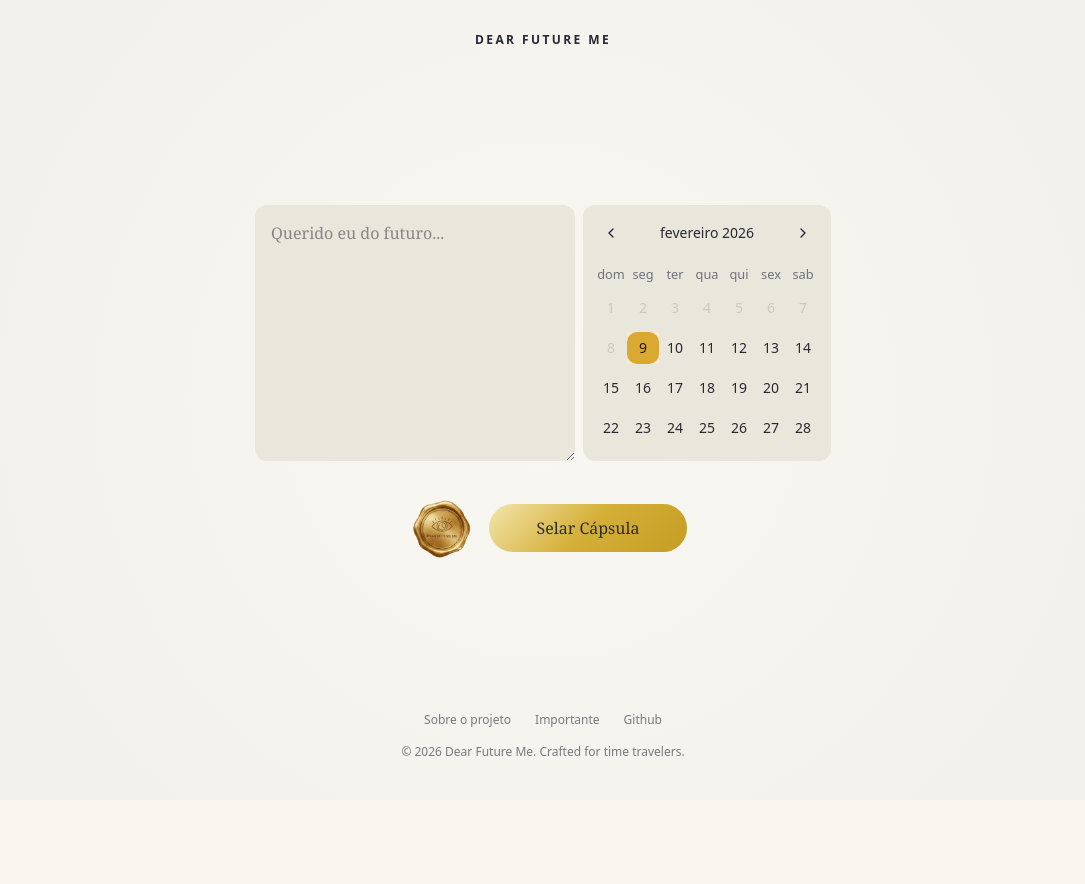
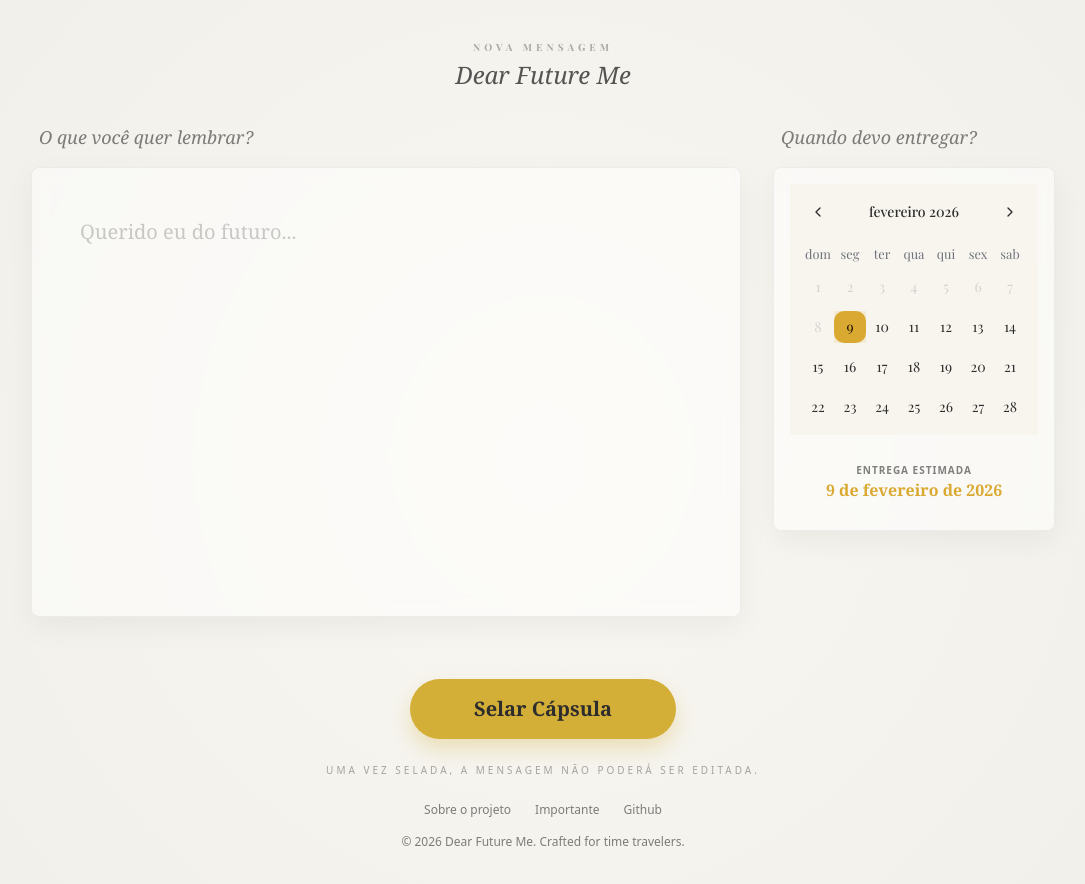
Before and after one commit to CarlosEduts/dear-future-me-client, a Next.js app: page /capsule in a window 1280 px wide. Shown: the top 884 px of the page, without its empty margins (97-1182 px from the left). Before the commit the page ends 800 px from the top, so only its background shows below. Built offline with nearby package versions, Linux system fonts and the light colour scheme; a web font is replaced by a local one.

Commit message:
refactor: redesenhar interface da página de criação de cartas

```diff
--- a/app/capsule/page.tsx
+++ b/app/capsule/page.tsx
@@ -9,43 +9,99 @@
 export default function Capsule() {
   const [date, setDate] = useState<Date | undefined>(new Date());
   return (
-    <div className=" w-full min-h-dvh flex flex-col items-center justify-between py-8 pb-4 px-6 paper-texture">
-      <span className="text-xs font-bold uppercase tracking-[0.2em] mb-10">
+    <div className="w-full min-h-dvh flex flex-col items-center justify-between py-10 px-6 bg-[#F9F7F2] bg-[radial-gradient(circle_at_center,#F9F7F2_0%,#F0EFE9_100%)] text-[#2D2D2D] relative overflow-hidden">
+      {/* Branding Minimalista */}
+      <header className="z-10 text-center mb-8">
+        <span className="text-[10px] font-sans font-bold uppercase tracking-[0.4em] text-black/30 mb-1 block">
+          Nova Mensagem
+        </span>
+        <h2 className="font-serif text-2xl italic opacity-80">
           Dear Future Me
-      </span>
+        </h2>
+      </header>
 
-      <form action="" className="flex flex-col gap-6 items-center">
-        <div className="flex gap-2 flex-col md:flex-row">
+      <form
+        action=""
+        className="z-10 w-full max-w-5xl flex flex-col items-center gap-10"
+      >
+        <div className="w-full flex flex-col lg:flex-row gap-8 items-start justify-center">
+          {/* Carta */}
+          <div className="w-full lg:flex-1 flex flex-col gap-4">
+            <label
+              htmlFor="message"
+              className="font-serif italic text-lg opacity-60 ml-2"
+            >
+              O que você quer lembrar?
+            </label>
+            <div className="relative group">
               <textarea
                 name="message"
                 id="message"
-            className="w-80 min-h-64 p-4 border rounded-lg bg-[#E9E7DB] border-none font-serif"
+                className="w-full min-h-112.5 p-8 md:p-12 bg-white/50 backdrop-blur-sm border border-black/5 rounded-sm shadow-[0_10px_30px_rgba(0,0,0,0.05)] font-serif text-xl leading-relaxed placeholder:text-black/20 focus:outline-none focus:ring-2 focus:ring-primary/20 transition-all resize-none"
                 placeholder="Querido eu do futuro..."
               ></textarea>
+            </div>
+          </div>
 
+          {/* Calendário */}
+          <div className="w-full lg:w-auto flex flex-col gap-4">
+            <label className="font-serif italic text-lg opacity-60 ml-2">
+              Quando devo entregar?
+            </label>
+            <div className="bg-white/50 backdrop-blur-sm p-4 rounded-sm border border-black/5 shadow-[0_10px_30px_rgba(0,0,0,0.05)]">
               <Calendar
                 mode="single"
                 selected={date}
                 onSelect={setDate}
                 locale={ptBR}
                 disabled={{ before: new Date() }}
-            className="rounded-lg border w-80 md:w-auto bg-[#E9E7DB] border-none"
+                className="font-sans"
+              />
+              <div className="mt-4 p-3 text-center">
+                <span className="text-[10px] uppercase font-bold tracking-widest opacity-60 block">
+                  Entrega estimada
+                </span>
+                <p className="font-serif font-bold text-primary">
+                  {date
+                    ? date.toLocaleDateString("pt-BR", {
+                        day: "numeric",
+                        month: "long",
+                        year: "numeric",
+                      })
+                    : "Selecione uma data"}
+                </p>
+              </div>
+            </div>
+          </div>
+        </div>
+
+        {/* Ação de Selar */}
+        <div className="flex flex-col items-center gap-6 mt-4">
+          <div className="relative group flex items-center justify-center">
+            <button
+              type="submit"
+              className="relative overflow-hidden px-16 py-4 bg-[#D4AF37] hover:bg-[#C59D24] text-[#2D2D2D] font-serif text-xl font-bold rounded-full shadow-[0_10px_20px_rgba(212,175,55,0.3)] transition-all hover:scale-105 active:scale-95 group"
+            >
+              <span className="relative z-10">Selar Cápsula</span>
+              {/* Efeito de brilho no hover */}
+              <div className="absolute inset-0 bg-linear-to-r from-transparent via-white/30 to-transparent -translate-x-full group-hover:translate-x-full transition-transform duration-1000"></div>
+            </button>
+
+            {/* Selo */}
+            <div className="absolute -left-13 hidden md:block animate-in fade-in zoom-in duration-700">
+              <Image
+                src="/dear_future_me_seal.png"
+                width={80}
+                height={80}
+                alt="Selo de Cera"
+                className="rotate-[-15deg] drop-shadow-md group-hover:rotate-0 transition-transform duration-500"
               />
             </div>
+          </div>
 
-        <div className="flex gap-1 items-center">
-          <Image
-            src="/dear_future_me.png"
-            width={86}
-            height={86}
-            alt="Cápsula Temporal"
-          />
-          <button
-            type="submit"
-            className="px-12 py-2 h-12 bg-primary rounded-full  gold-gradient font-serif transition-transform hover:scale-105 active:scale-95"
-          >
-            Selar Cápsula
-          </button>
+          <p className="text-[10px] uppercase tracking-[0.3em] opacity-40">
+            Uma vez selada, a mensagem não poderá ser editada.
+          </p>
         </div>
       </form>
 
```
Also changed, not shown: public/dear_future_me_seal.png (renamed from public/dear_future_me.png). Lines whose indentation alone changed are shown as unchanged.
